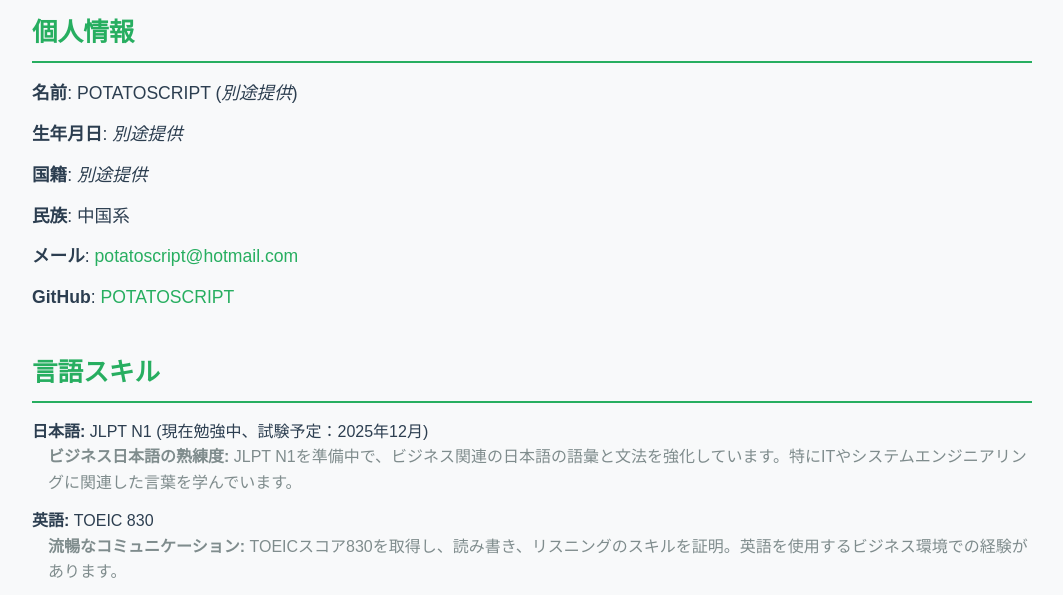
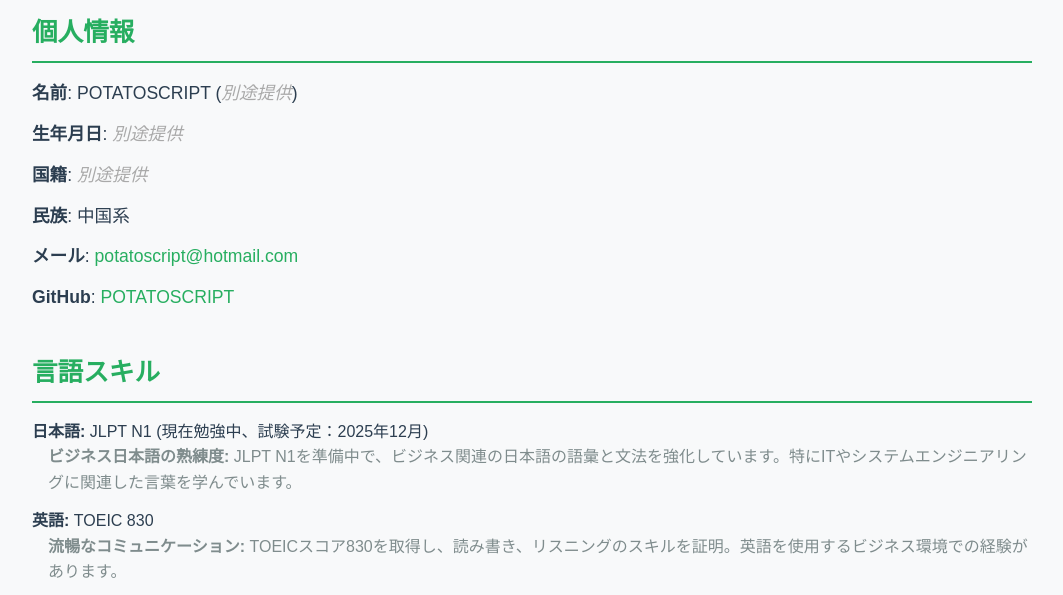
Before and after one commit to potatoscript/resume-japanese, a plain HTML site: page docs/index.html in a window 1280 px wide. Shown: the part 167-762 px from the top of the page, without its empty margins (108-1171 px from the left). Drawn offline with Linux system fonts and the light colour scheme.

Commit message:
Update index.html

```diff
--- a/docs/index.html
+++ b/docs/index.html
@@ -149,9 +149,9 @@
     <section>
       <h2 class="section-title">個人情報</h2>
       <ul class="personal-info">
-        <li><strong>名前</strong>: POTATOSCRIPT (<i>別途提供</i>)</li>
-        <li><strong>生年月日</strong>: <i>別途提供</i></li>
-        <li><strong>国籍</strong>: <i>別途提供</i></li>
+        <li><strong>名前</strong>: POTATOSCRIPT (<i style="font-style: italic; color: darkgrey;">別途提供</i>)</li>
+        <li><strong>生年月日</strong>: <i style="font-style: italic; color: darkgrey;">別途提供</i></li>
+        <li><strong>国籍</strong>: <i style="font-style: italic; color: darkgrey;">別途提供</i></li>
         <li><strong>民族</strong>: 中国系</li>
         <li><strong>メール</strong>: <a href="mailto:potatoscript@hotmail.com">potatoscript@hotmail.com</a></li>
         <li><strong>GitHub</strong>: <a href="https://github.com/potatoscript" target="_blank">POTATOSCRIPT</a></li>
@@ -270,7 +270,7 @@
     <section>
       <h2 class="section-title">その他</h2>
       <ul>
-        <li><strong>希望年収</strong>: （<i>別途提供</i>）万円（残業代別途）</li>
+        <li><strong>希望年収</strong>: （<i style="font-style: italic; color: darkgrey;">別途提供</i>）万円（残業代別途）</li>
         <li><strong>個人目標</strong>: JLPT N1の取得、日本語のビジネス会話能力の向上、技術力の向上を目指す。</li>
       </ul>
     </section>
```
